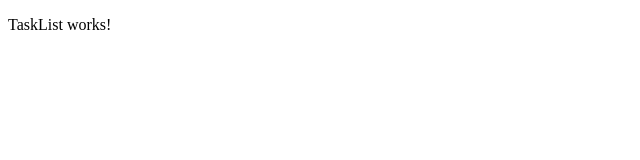
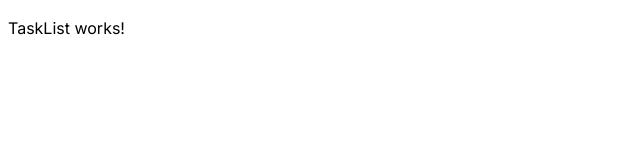
Before and after one commit to Anuja-Aliveli/TaskManagement, an Angular app: page /tasks/list in a window 1280 px wide. Shown: the top 160 px of the page, without its empty margins (0-640 px from the left). Built offline with nearby package versions, Linux system fonts and the light colour scheme; what primeng would draw is missing.

Commit message:
setup the global css

```diff
--- a/src/styles.css
+++ b/src/styles.css
@@ -1 +1,130 @@
 /* You can add global styles to this file, and also import other style files */
+@import url('https://fonts.googleapis.com/css2?family=Inter:wght@400;500;600&display=swap');
+
+:root {
+    --primary-font-size: 22px;
+    --h2-font-size: 20px;
+    --h3-font-size: 18px;
+    --h4-font-size: 16px;
+    --h5-font-size: 14px;
+    --h6-font-size: 12px;
+    --subtitle1-font-size: 16px;
+    --subtitle2-font-size: 15px;
+    --body1-font-size: 15px;
+    --body2-font-size: 14px;
+    --caption-font-size: 12px;
+    --p-font-size: 16px;
+    --label-font-size: 16px;
+    --span-font-size: 16px;
+    --a-font-size: 16px;
+    --button-font-size: 14px;
+    --selected-color: #f0f7ff;
+    --selected-color-border: #d8ebff;
+    --background-color: #ebeff5;
+}
+
+body {
+    font-family: 'Inter', sans-serif;
+}
+
+h1 {
+    font-size: var(--primary-font-size);
+    font-weight: 600;
+    line-height: calc(78 / 70);
+    letter-spacing: -0.2px;
+}
+
+h2 {
+    font-size: var(--h2-font-size);
+    font-weight: 600;
+    line-height: 1.2;
+}
+
+h3 {
+    font-size: var(--h3-font-size);
+    font-weight: 500;
+    line-height: 1.2;
+}
+
+h4 {
+    font-size: var(--h4-font-size);
+    line-height: 1.5;
+}
+
+h5 {
+    font-size: var(--h5-font-size);
+    font-weight: 600;
+}
+
+h6 {
+    font-size: var(--h6-font-size);
+    font-weight: 600;
+}
+
+.subtitle1 {
+    font-size: var(--subtitle1-font-size);
+}
+
+.subtitle2 {
+    font-size: var(--subtitle2-font-size);
+}
+
+body1 {
+    font-weight: 400;
+    font-size: var(--body1-font-size);
+}
+
+body2 {
+    font-weight: 400;
+    font-size: var(--body2-font-size);
+}
+
+.caption {
+    font-weight: 400;
+    font-size: var(--caption-font-size);
+}
+
+p {
+    font-size: var(--p-font-size);
+    line-height: 1.5;
+}
+
+label {
+    font-size: var(--label-font-size);
+    font-weight: 500;
+    line-height: 1.5;
+}
+
+span {
+    font-size: var(--span-font-size);
+}
+
+a {
+    font-size: var(--a-font-size);
+    text-decoration: none;
+}
+
+button {
+    height: 35px;
+    width: 100%;
+    outline: none;
+    cursor: pointer;
+    border-radius: 5px;
+    font-size: var(--button-font-size);
+}
+
+button:hover {
+    opacity: 1;
+}
+
+button:disabled {
+    opacity: 0.3;
+}
+
+input {
+    outline: none;
+    height: 35px;
+    width: '100%';
+    border-radius: 5px;
+    font-size: var(--button-font-size);
+}
```
